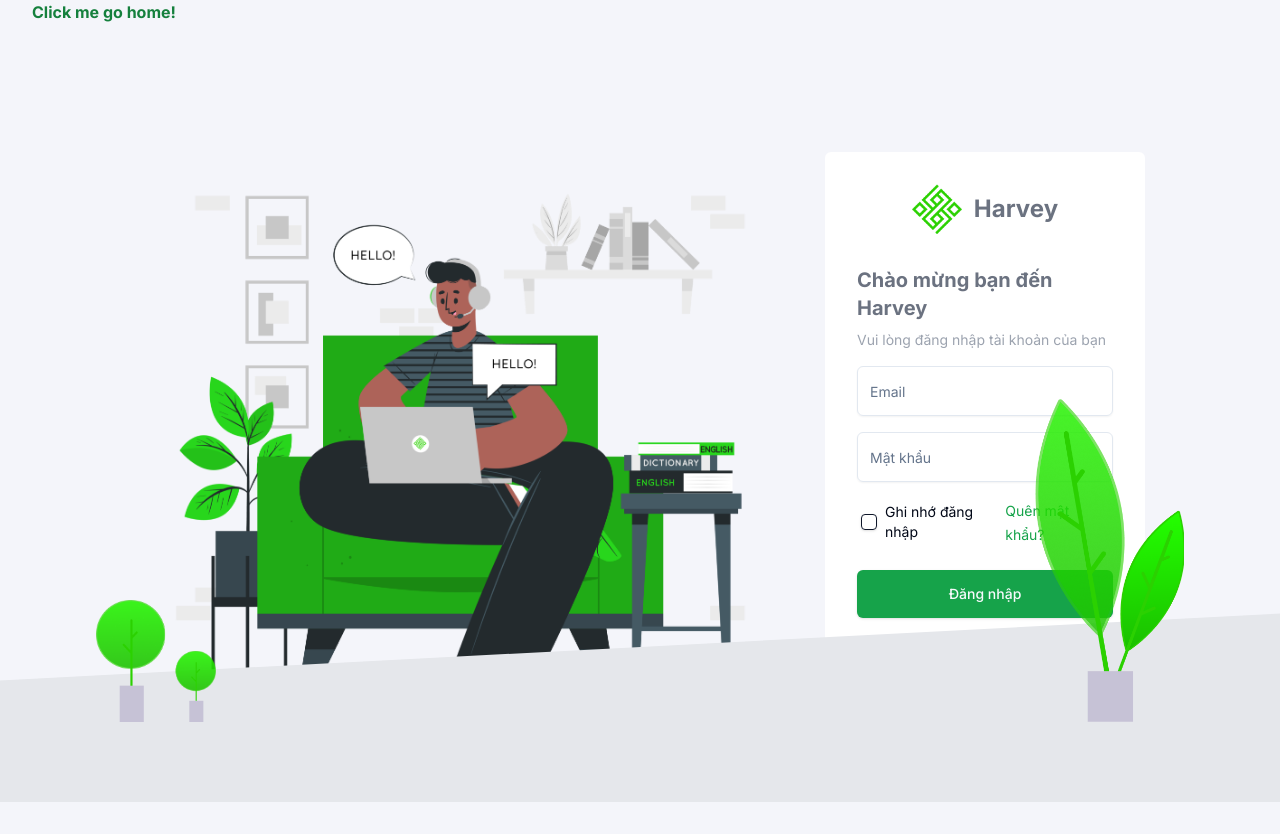
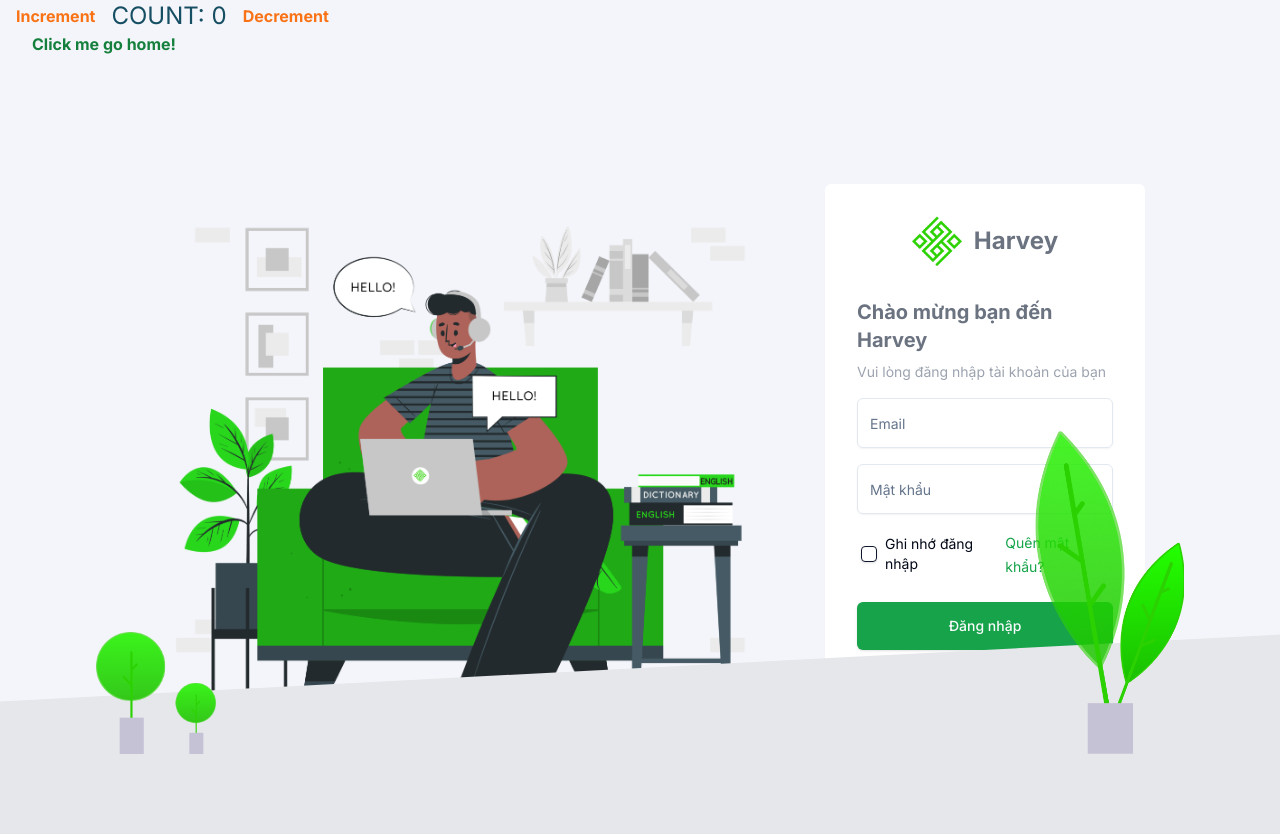
Before and after one commit to CreativePhu/nextjs_demo, a Next.js app: page /login in a window 1280 px wide. Before the commit the page ends 802 px from the top, so only its background shows below. Built offline with nearby package versions, Linux system fonts and the light colour scheme.

Commit message:
tap su dung redux cho nextjs

```diff
--- a/package.json
+++ b/package.json
@@ -12,12 +12,15 @@
     "@radix-ui/react-checkbox": "^1.0.4",
     "@radix-ui/react-icons": "^1.3.0",
     "@radix-ui/react-slot": "^1.0.2",
+    "@reduxjs/toolkit": "^2.2.5",
     "class-variance-authority": "^0.7.0",
     "clsx": "^2.1.1",
     "input-otp": "^1.2.4",
     "next": "14.2.3",
     "react": "^18",
     "react-dom": "^18",
+    "react-redux": "^9.1.2",
+    "redux": "^5.0.1",
     "tailwind-merge": "^2.3.0",
     "tailwindcss-animate": "^1.0.7"
   },
--- a/src/app/email-authentication/page.tsx
+++ b/src/app/email-authentication/page.tsx
@@ -1,12 +1,27 @@
+'use client'
 import React from "react";
 import Image from "next/image";
 import Link from "next/link";
 import {Button} from "@/components/ui/button";
 import {InputOTP, InputOTPGroup, InputOTPSlot} from "@/components/ui/input-otp";
+import {decrement, increment} from "@/app/redux/counter/counter.";
+import {useAppDispatch, useAppSelector} from "@/app/redux/hook/hooks";
 
 const EmailAuthentication: React.FC = () => {
+
+    const count: number = useAppSelector((state) => state.counter.values);
+    const dispatch = useAppDispatch();
+
     return (
         <div className={"relative min-h-screen overflow-hidden"}>
+            <div className={"flex flex-row ms-4"}>
+                <button className={"me-4 text-orange-500 font-bold"} onClick={() => dispatch(increment())}>Increment
+                </button>
+                <h1 className={"text-cyan-900 text-2xl"}>COUNT: {count}</h1>
+                <button className={"me-4 text-orange-500 font-bold ms-4"}
+                        onClick={() => dispatch(decrement())}>Decrement
+                </button>
+            </div>
             <div className={"container"}>
                 <Link href={"/"} className={"text-green-700 font-bold"}>Click me go home!</Link>
             </div>
--- a/src/app/forgot-password/page.tsx
+++ b/src/app/forgot-password/page.tsx
@@ -1,12 +1,27 @@
+'use client'
 import React from "react";
 import Image from "next/image";
 import {Button} from "@/components/ui/button";
 import Link from "next/link";
 import {Input} from "@/components/ui/input";
+import {decrement, increment} from "@/app/redux/counter/counter.";
+import {useAppDispatch, useAppSelector} from "@/app/redux/hook/hooks";
 
 const ForgotPasswordPage:React.FC = () => {
+
+    const count: number = useAppSelector((state) => state.counter.values);
+    const dispatch = useAppDispatch();
+
     return (
         <div className={"relative min-h-screen overflow-hidden"}>
+            <div className={"flex flex-row ms-4"}>
+                <button className={"me-4 text-orange-500 font-bold"} onClick={() => dispatch(increment())}>Increment
+                </button>
+                <h1 className={"text-cyan-900 text-2xl"}>COUNT: {count}</h1>
+                <button className={"me-4 text-orange-500 font-bold ms-4"}
+                        onClick={() => dispatch(decrement())}>Decrement
+                </button>
+            </div>
             <div className={"container"}>
                 <Link href={"/"} className={"text-green-700 font-bold"}>Click me go home!</Link>
             </div>
--- a/src/app/layout.tsx
+++ b/src/app/layout.tsx
@@ -1,22 +1,23 @@
-import type { Metadata } from "next";
-import { Inter } from "next/font/google";
+import type {Metadata} from "next";
+import {Inter} from "next/font/google";
 import "./globals.css";
+import StoreProvider from "@/app/redux/provider";
 
-const inter = Inter({ subsets: ["latin"] });
+const inter = Inter({subsets: ["latin"]});
 
 export const metadata: Metadata = {
     title: "Create Next App",
     description: "Generated by create next app",
 };
 
-export default function RootLayout({
-  children,
-}: Readonly<{
-  children: React.ReactNode;
-}>) {
+export default function RootLayout({children,}: Readonly<{ children: React.ReactNode; }>) {
     return (
+        <StoreProvider>
             <html lang="en">
-      <body className={inter.className}>{children}</body>
+            <body className={inter.className}>
+            {children}
+            </body>
             </html>
+        </StoreProvider>
     );
 }
--- a/src/app/login/page.tsx
+++ b/src/app/login/page.tsx
@@ -1,13 +1,28 @@
+'use client'
 import React from 'react'
 import Image from "next/image";
 import {Input} from "@/components/ui/input";
 import {Checkbox} from "@/components/ui/checkbox";
 import Link from "next/link";
 import {Button} from "@/components/ui/button";
+import {decrement, increment} from "@/app/redux/counter/counter.";
+import {useAppDispatch, useAppSelector} from "@/app/redux/hook/hooks";
 
 const Login: React.FC = () => {
+
+    const count: number = useAppSelector((state) => state.counter.values);
+    const dispatch = useAppDispatch();
+
     return (
         <div className={"relative min-h-screen overflow-hidden"}>
+            <div className={"flex flex-row ms-4"}>
+                <button className={"me-4 text-orange-500 font-bold"} onClick={() => dispatch(increment())}>Increment
+                </button>
+                <h1 className={"text-cyan-900 text-2xl"}>COUNT: {count}</h1>
+                <button className={"me-4 text-orange-500 font-bold ms-4"}
+                        onClick={() => dispatch(decrement())}>Decrement
+                </button>
+            </div>
             <div className={"container"}>
                 <Link href={"/"} className={"text-green-700 font-bold"}>Click me go home!</Link>
             </div>
--- a/src/app/page.tsx
+++ b/src/app/page.tsx
@@ -1,9 +1,21 @@
-import Image from "next/image";
+'use client'
 import Link from "next/link";
+import {useAppDispatch, useAppSelector} from "@/app/redux/hook/hooks";
+import {increment, decrement} from "@/app/redux/counter/counter.";
 
 export default function Home() {
+
+    const count: number = useAppSelector((state) => state.counter.values);
+    const dispatch = useAppDispatch();
+
     return (
         <div className="text-center mt-4">
+            <div className={"flex flex-row ms-4"}>
+                <button className={"me-4 text-orange-500 font-bold"} onClick={() => dispatch(increment())}>Increment
+                </button>
+                <h1 className={"text-cyan-900 text-2xl"}>COUNT: {count}</h1>
+                <button className={"me-4 text-orange-500 font-bold ms-4"} onClick={() => dispatch(decrement())}>Decrement</button>
+            </div>
             <h1>LMS PROJECT</h1>
             <h1 className="text-gray-400 mt-5">Another my page !</h1>
             <ul>
--- /dev/null
+++ b/src/app/redux/counter/counter..tsx
@@ -0,0 +1,25 @@
+import {createSlice} from "@reduxjs/toolkit";
+
+interface CounterState {
+    values: number;
+}
+
+const initialState: CounterState = {
+    values: 0
+}
+
+const counterSlice = createSlice({
+    name: "counter",
+    initialState,
+    reducers: {
+        increment: (state) => {
+            state.values += 1;
+        },
+        decrement: (state) => {
+            state.values -= 1;
+        }
+    }
+});
+
+export const {increment, decrement} = counterSlice.actions;
+export default counterSlice.reducer;
--- /dev/null
+++ b/src/app/redux/hook/hooks.ts
@@ -0,0 +1,7 @@
+import { useDispatch, useSelector, useStore } from 'react-redux'
+import type { AppDispatch, RootState, AppStore } from '../store/store'
+
+// Use throughout your app instead of plain `useDispatch` and `useSelector`
+export const useAppDispatch = useDispatch.withTypes<AppDispatch>()
+export const useAppSelector = useSelector.withTypes<RootState>()
+export const useAppStore = useStore.withTypes<AppStore>()
--- /dev/null
+++ b/src/app/redux/provider.tsx
@@ -0,0 +1,14 @@
+'use client'
+import { useRef } from 'react'
+import { Provider } from 'react-redux'
+import { Store, AppStore } from './store/store'
+
+export default function StoreProvider({children}: { children: React.ReactNode }) {
+    const storeRef = useRef<AppStore>()
+    if (!storeRef.current) {
+        // Create the store instance the first time this renders
+        storeRef.current = Store()
+    }
+
+    return <Provider store={storeRef.current}>{children}</Provider>
+}
--- /dev/null
+++ b/src/app/redux/store/store.ts
@@ -0,0 +1,17 @@
+import {configureStore} from "@reduxjs/toolkit";
+import counterReducer from "@/app/redux/counter/counter.";
+
+
+export const Store = () => {
+    return configureStore({
+        reducer: {
+            counter: counterReducer
+        }
+    })
+}
+
+// Infer the type of makeStore
+export type AppStore = ReturnType<typeof Store>
+// Infer the `RootState` and `AppDispatch` types from the store itself
+export type RootState = ReturnType<AppStore['getState']>
+export type AppDispatch = AppStore['dispatch']
```
Also changed, not shown: 1 other file (tests, documents, lock files or other folders). Lines whose indentation alone changed are shown as unchanged.
